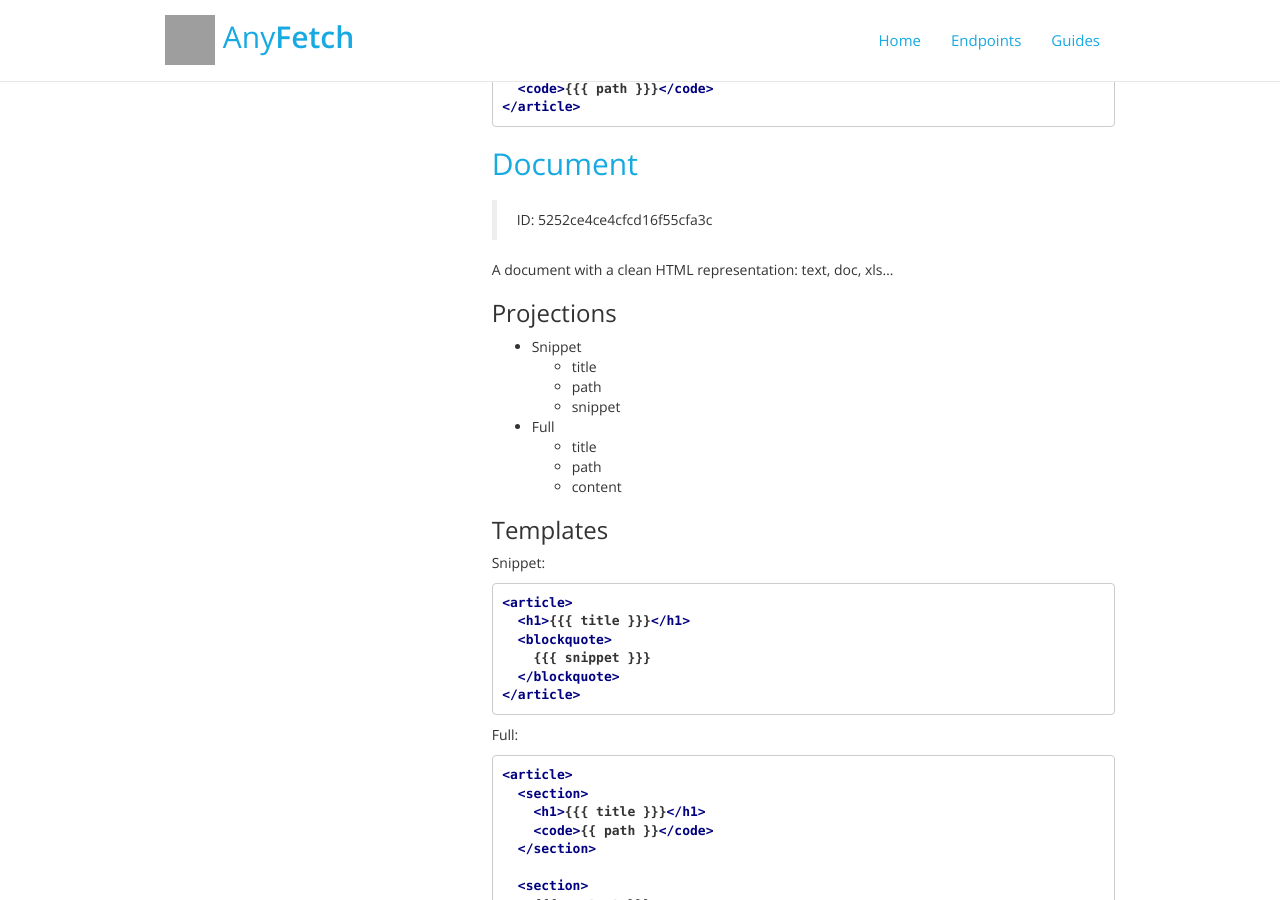
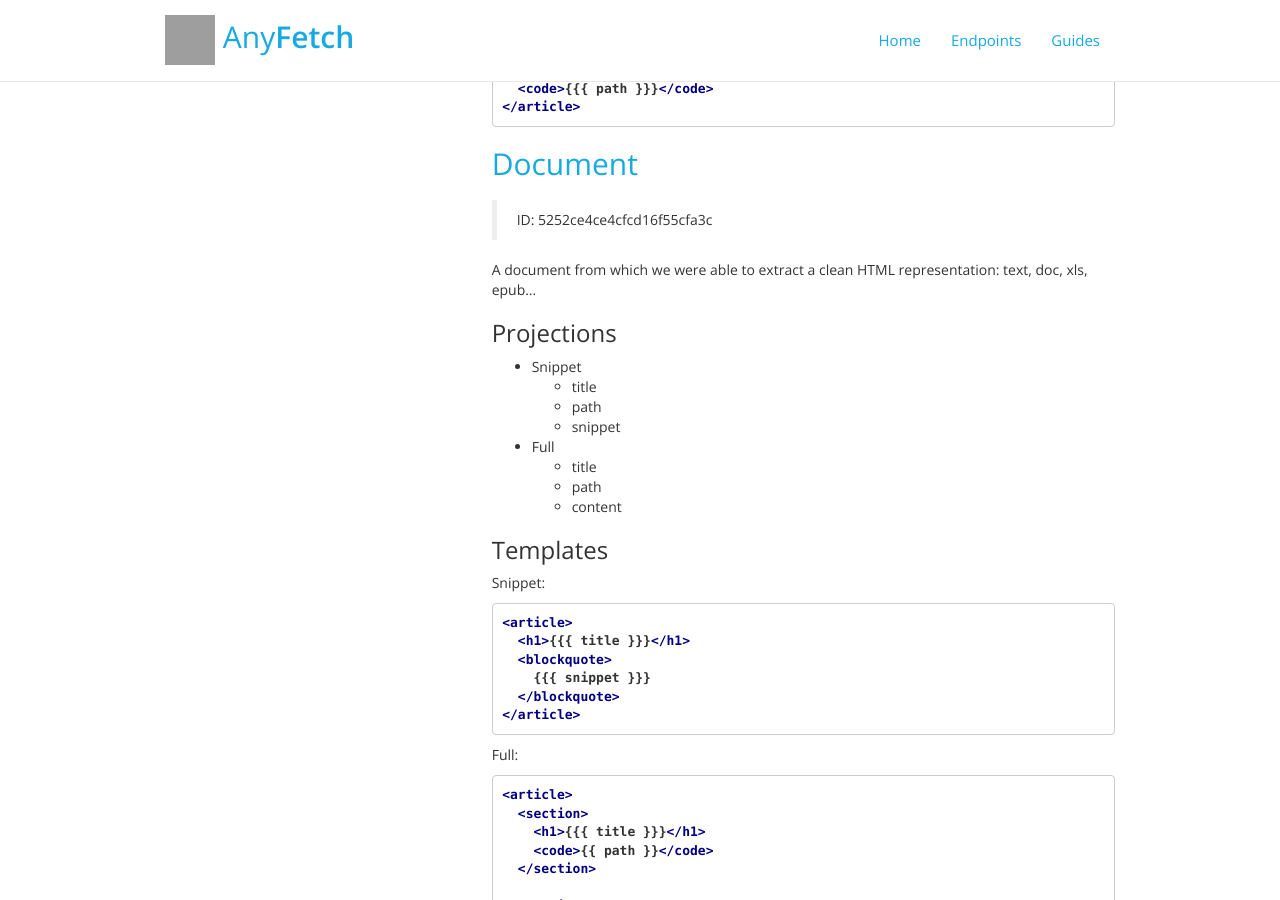
Before and after one commit to AnyFetch/developers.anyfetch.com, a Jekyll site: the page built from resources/document-types.md, in a window 1280 px wide and 900 px high, scrolled down 1059 px. Built offline with Jekyll 4.4.1, drawn with Linux system fonts in a browser that asks for light colours; nearby versions of some CDN libraries; Markdown is read by kramdown in place of the engine named in the settings; some of the changed text lies outside the part shown; grey boxes are pictures that could not be loaded.

Commit message:
Improvements

```diff
--- a/resources/document-types.md
+++ b/resources/document-types.md
@@ -50,7 +50,7 @@ Full:
 ## Document
 > ID: 5252ce4ce4cfcd16f55cfa3c
 
-A document with a clean HTML representation: text, doc, xls...
+A document from which we were able to extract a clean HTML representation: text, doc, xls, epub...
 
 ### Projections
 * Snippet
```
Also changed, not shown: other parts of resources/document-types.md (+1 -1 lines).
